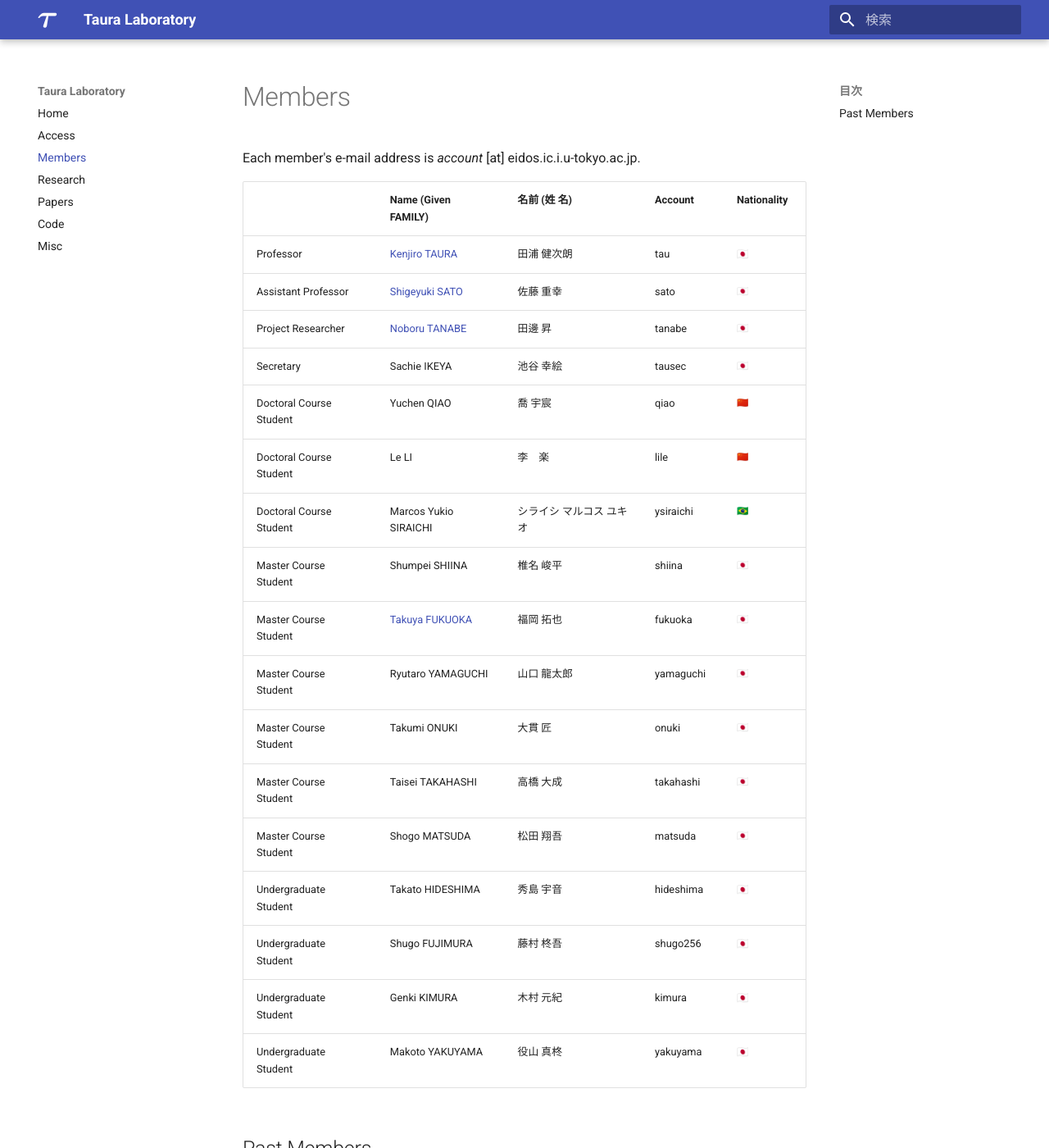
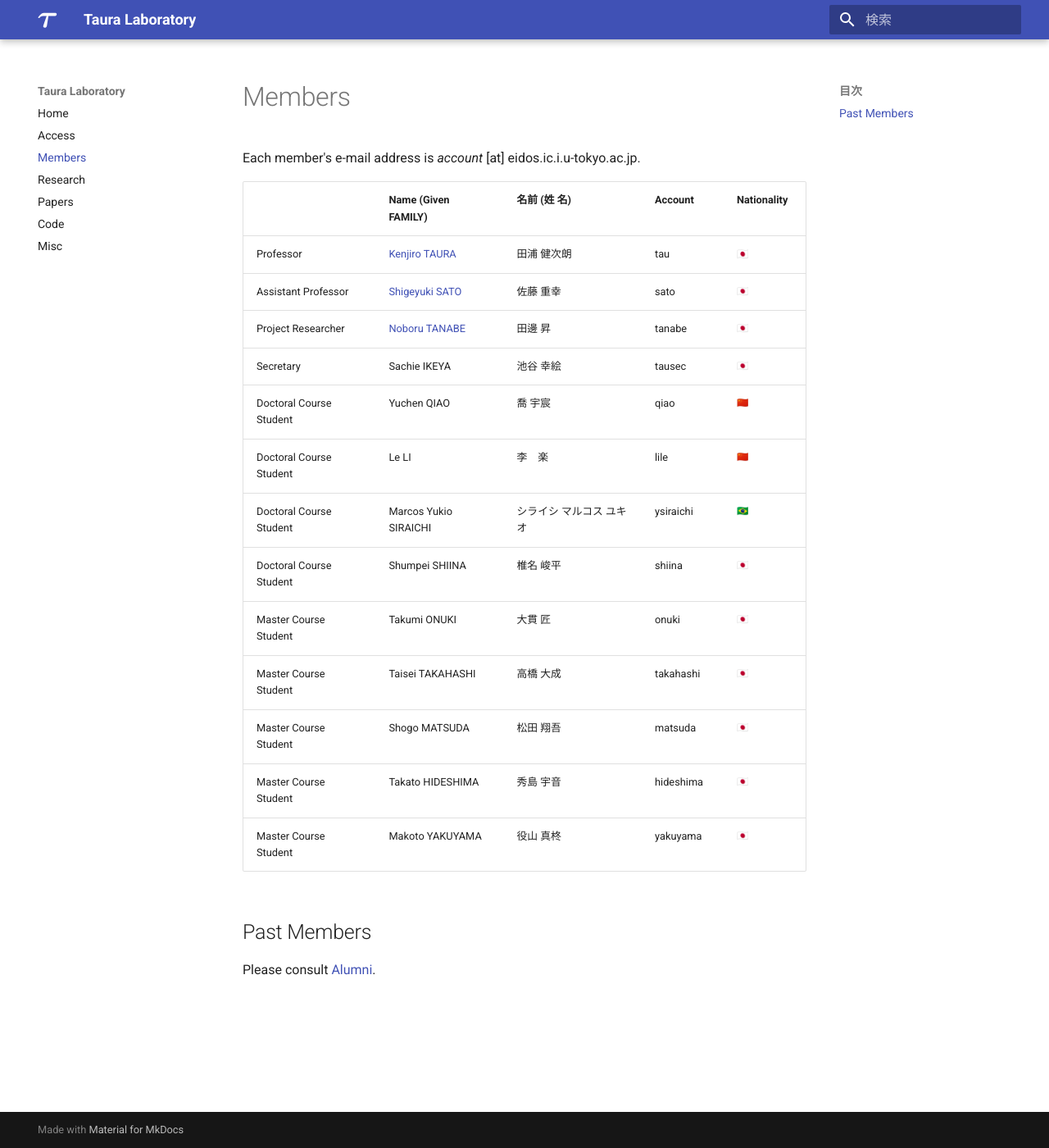
Before and after one commit to Yukayo/taura-lab, an MkDocs documentation site: the page built from docs/members.md, in a window 1280 px wide and 1400 px high. Shown: the whole window at 82% size. Built offline with MkDocs 1.6.1 and Material for MkDocs 9.7.7, drawn with Linux system fonts in a browser that asks for light colours; emoji names are drawn with the system emoji font.

Commit message:
update members

```diff
--- a/docs/members.md
+++ b/docs/members.md
@@ -11,16 +11,12 @@ Each member's e-mail address is _account_ [at] eidos.ic.i.u-tokyo.ac.jp.
 |Doctoral Course Student|Yuchen QIAO|喬 宇宸 |qiao|:cn:|
 |Doctoral Course Student|Le LI |李　楽 |lile|:cn:|
 |Doctoral Course Student|Marcos Yukio SIRAICHI|シライシ マルコス ユキオ|ysiraichi|:br:|
-|Master Course Student|Shumpei SHIINA|椎名 峻平 |shiina|:jp:|
-|Master Course Student|[Takuya FUKUOKA](https://tkygtr6.github.io/)|福岡 拓也 |fukuoka |:jp:|
-|Master Course Student|Ryutaro YAMAGUCHI|山口 龍太郎|yamaguchi|:jp:|
+|Doctoral Course Student|Shumpei SHIINA|椎名 峻平 |shiina|:jp:|
 |Master Course Student|Takumi ONUKI|大貫 匠 |onuki |:jp:|
 |Master Course Student|Taisei TAKAHASHI|高橋 大成 |takahashi|:jp:|
 |Master Course Student|Shogo MATSUDA|松田 翔吾 |matsuda|:jp:|
-|Undergraduate Student|Takato HIDESHIMA|秀島 宇音 |hideshima |:jp:|
-|Undergraduate Student|Shugo FUJIMURA|藤村 柊吾|shugo256|:jp:|
-|Undergraduate Student|Genki KIMURA|木村 元紀|kimura|:jp:|
-|Undergraduate Student|Makoto YAKUYAMA|役山 真柊|yakuyama|:jp:|
+|Master Course Student|Takato HIDESHIMA|秀島 宇音 |hideshima |:jp:|
+|Master Course Student|Makoto YAKUYAMA|役山 真柊|yakuyama|:jp:|
 
 ## Past Members
 
```
Also changed, not shown: docs/alumni.md (+9 -0 lines).
